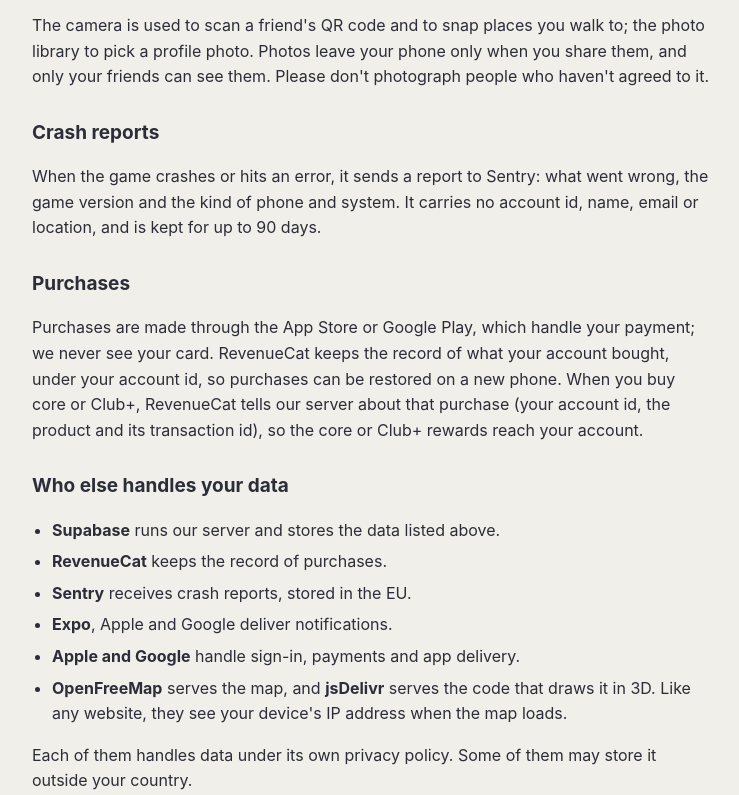
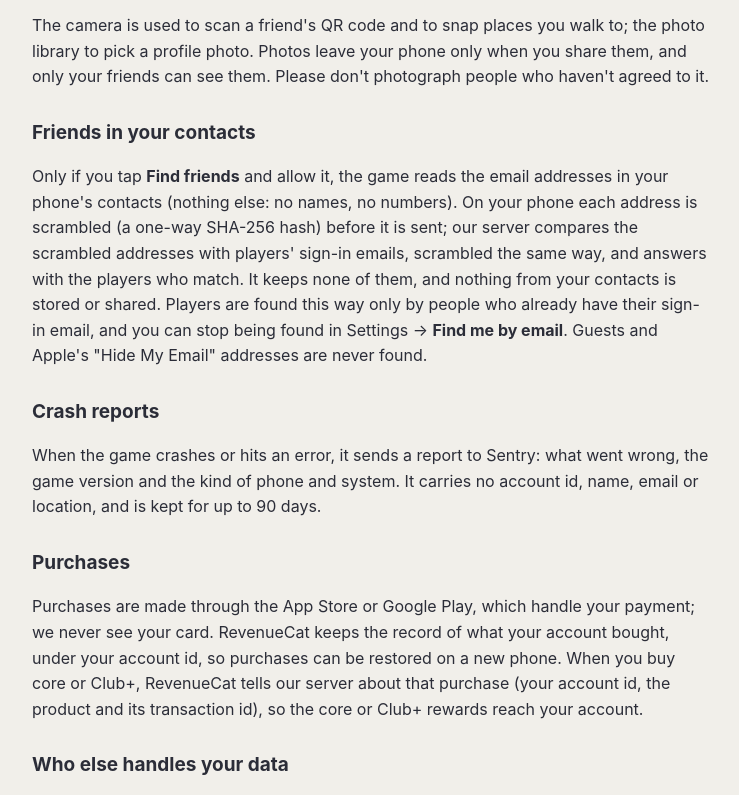
Before and after one commit to honeyhorny/walkclubs-site, a plain HTML site: page privacy.html in a window 1280 px wide. Shown: the part 2005-2800 px from the top of the page, without its empty margins (268-1007 px from the left). Drawn offline with Linux system fonts and the light colour scheme.

Commit message:
Privacy policy: friends in your contacts (emails hashed on the phone, compared, nothing kept; Find me by email in Settings)
Co-Authored-By: Claude Opus 5.5 <noreply@anthropic.com>

```diff
--- a/privacy.html
+++ b/privacy.html
@@ -10,7 +10,7 @@
 <main>
 <p class="crumb"><a href="index.html">Walk Clubs</a></p>
 <h1>Privacy policy</h1>
-<p class="date">Last updated 14 November 2026 (core, boxes, Club+, the Daily box notice)</p>
+<p class="date">Last updated 21 November 2026 (friends in your contacts)</p>
 
 <p>Walk Clubs is a walking game made by one person, Tummasuk Dechawanitcha, in
 Thailand ("we" below). This page says what the game keeps about you, why, who
@@ -86,6 +86,17 @@ to; the photo library to pick a profile photo. Photos leave your phone only
 when you share them, and only your friends can see them. Please don't
 photograph people who haven't agreed to it.</p>
 
+<h2>Friends in your contacts</h2>
+<p>Only if you tap <b>Find friends</b> and allow it, the game reads the email
+addresses in your phone's contacts (nothing else: no names, no numbers). On
+your phone each address is scrambled (a one-way SHA-256 hash) before it is
+sent; our server compares the scrambled addresses with players' sign-in
+emails, scrambled the same way, and answers with the players who match. It
+keeps none of them, and nothing from your contacts is stored or shared.
+Players are found this way only by people who already have their sign-in
+email, and you can stop being found in Settings → <b>Find me by email</b>.
+Guests and Apple's "Hide My Email" addresses are never found.</p>
+
 <h2>Crash reports</h2>
 <p>When the game crashes or hits an error, it sends a report to Sentry: what
 went wrong, the game version and the kind of phone and system. It carries no
@@ -123,7 +134,7 @@ account, profile, photos, friends and saved game from our server, and the
 game from your phone. It can't be undone. Purchases stay with your App Store
 or Google Play account; to have RevenueCat's record of them deleted too,
 email us.</li>
-<li><b>Permissions:</b> you can turn off location, motion, camera or photos at
+<li><b>Permissions:</b> you can turn off location, motion, camera, photos or contacts at
 any time in your phone's settings.</li>
 <li><b>Ask us:</b> to see, correct or delete your data, or with any question,
 email <a href="mailto:walkclubssupport@gmail.com">walkclubssupport@gmail.com</a>. Under the
```
